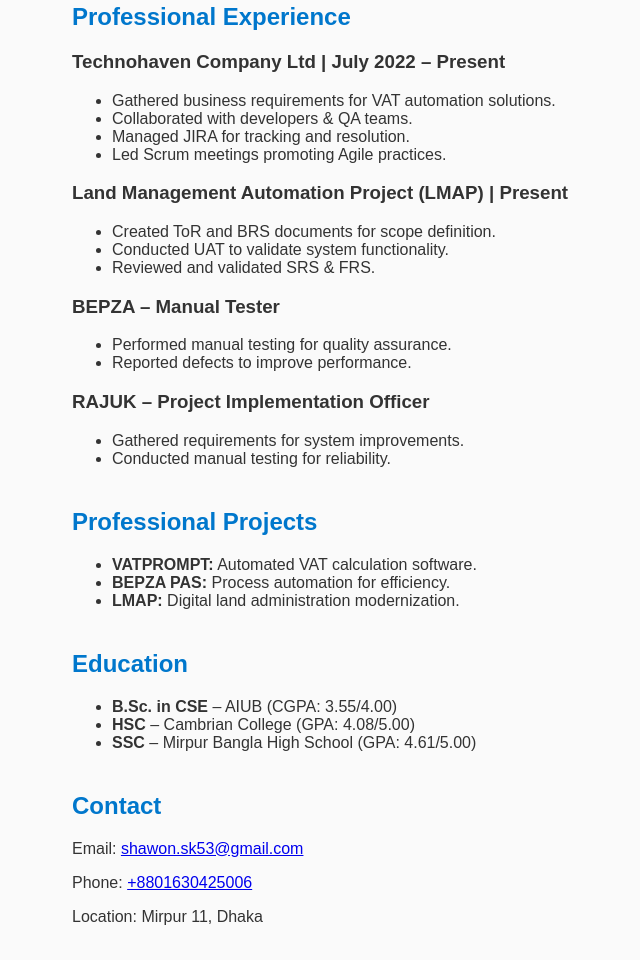
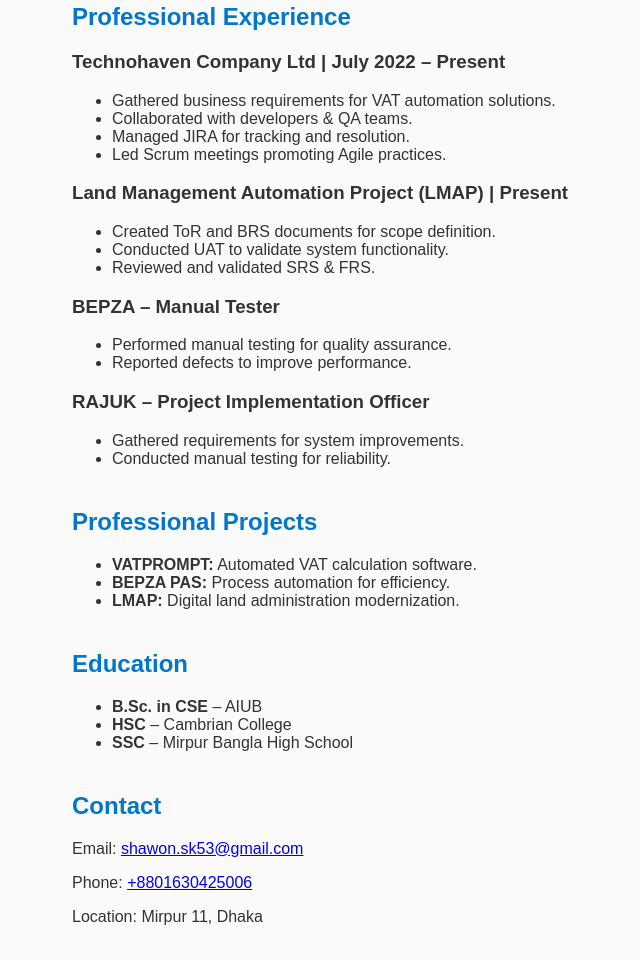
Before and after one commit to shawonk53/shawon-portfolio, a plain HTML site: page index.html in a window 1280 px wide. Shown: the part 544-1504 px from the top of the page, without its empty margins (218-858 px from the left). Drawn offline with Linux system fonts and the light colour scheme.

Commit message:
Update index.html

```diff
--- a/index.html
+++ b/index.html
@@ -4,7 +4,7 @@
   <meta charset="UTF-8" />
   <meta name="viewport" content="width=device-width, initial-scale=1.0"/>
   <title>Md Shawon Khan - Portfolio</title>
-  <link rel="icon" href="images/favicon.ico" type="image/x-icon" />
+  <link rel="icon" href="favicon.ico" type="image/x-icon" />
   <link rel="stylesheet" href="css/style.css" />
 </head>
 <body>
@@ -75,9 +75,9 @@
 <section id="education">
   <h2>Education</h2>
   <ul>
-    <li><strong>B.Sc. in CSE</strong> – AIUB (CGPA: 3.55/4.00)</li>
-    <li><strong>HSC</strong> – Cambrian College (GPA: 4.08/5.00)</li>
-    <li><strong>SSC</strong> – Mirpur Bangla High School (GPA: 4.61/5.00)</li>
+    <li><strong>B.Sc. in CSE</strong> – AIUB </li>
+    <li><strong>HSC</strong> – Cambrian College </li>
+    <li><strong>SSC</strong> – Mirpur Bangla High School </li>
   </ul>
 </section>
 
```
